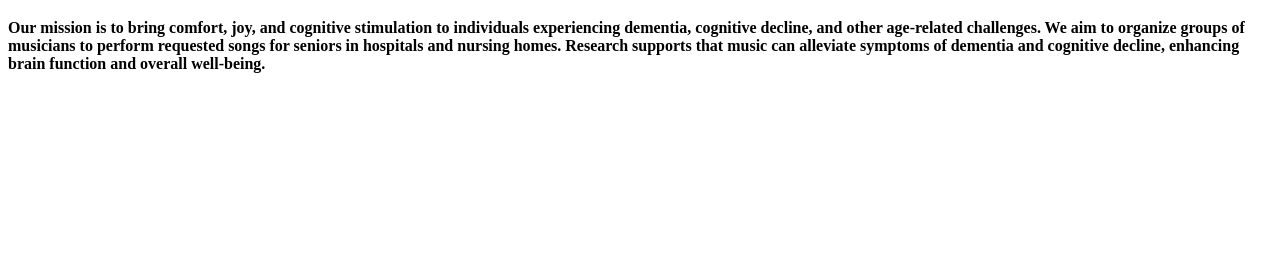
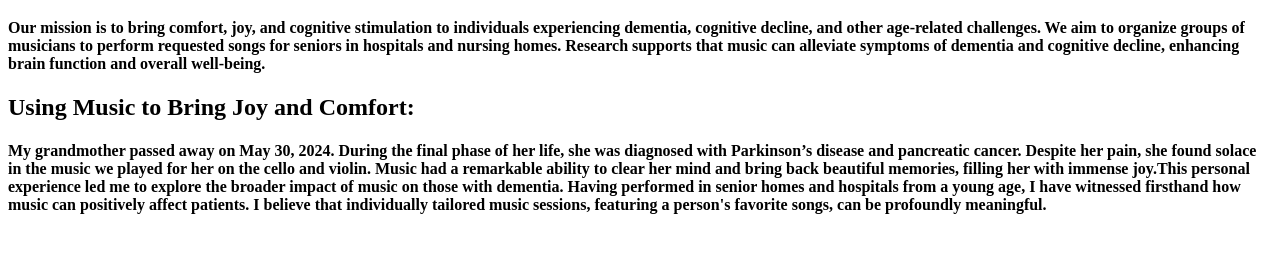
Before and after one commit to sylviaalee/SynapticSerenade, a plain HTML site: page ourMission.html in a window 1280 px wide. Shown: the part 61-314 px from the top of the page. Drawn offline with Linux system fonts and the light colour scheme.

Commit message:
misssion

```diff
--- a/ourMission.html
+++ b/ourMission.html
@@ -9,5 +9,8 @@
     <h1>Our Mission</h1>
     <h4>Our mission is to bring comfort, joy, and cognitive stimulation to individuals experiencing dementia, cognitive decline, and other age-related challenges. We aim to organize groups of musicians to perform requested songs for seniors in hospitals and nursing homes. Research supports that music can alleviate symptoms of dementia and cognitive decline, enhancing brain function and overall well-being.</h4>
 
+    <h2>Using Music to Bring Joy and Comfort:</h2>
+    <h4>My grandmother passed away on May 30, 2024. During the final phase of her life, she was diagnosed with Parkinson’s disease and pancreatic cancer. Despite her pain, she found solace in the music we played for her on the cello and violin. Music had a remarkable ability to clear her mind and bring back beautiful memories, filling her with immense joy.This personal experience led me to explore the broader impact of music on those with dementia. Having performed in senior homes and hospitals from a young age, I have witnessed firsthand how music can positively affect patients. I believe that individually tailored music sessions, featuring a person's favorite songs, can be profoundly meaningful.</h4>
+
 </body>
 </html>
```
